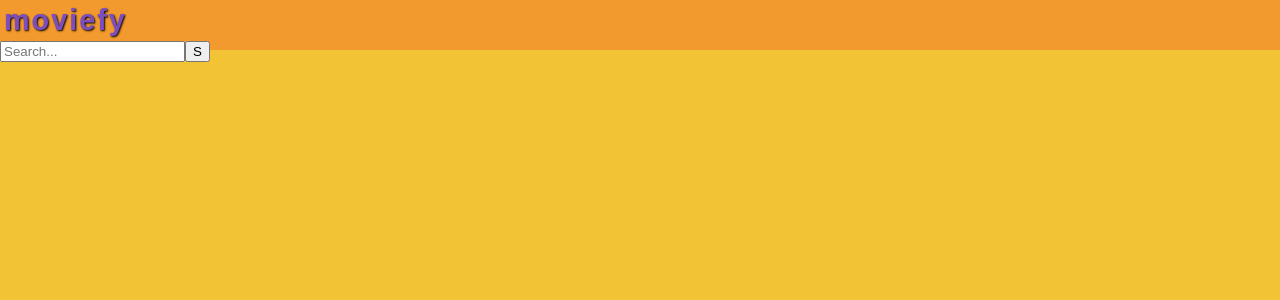
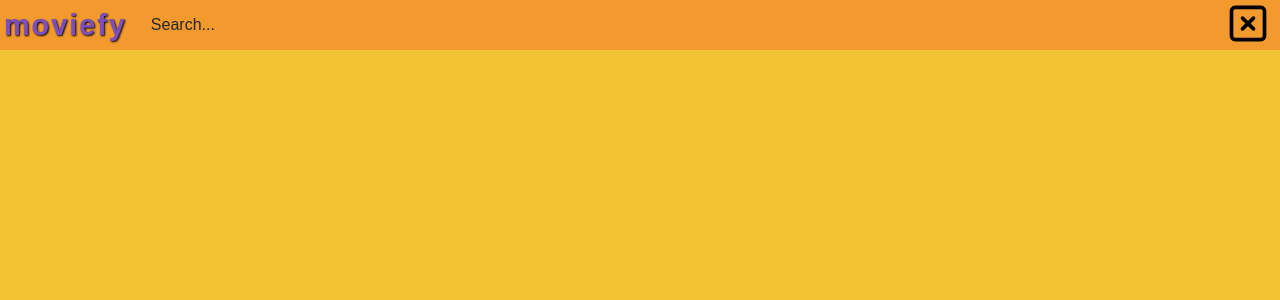
Before and after one commit to golubs/moviefy, a React (Create React App) app: page / in a window 1280 px wide. Shown: the top 300 px of the page. Built offline with nearby package versions, Linux system fonts and the light colour scheme; a web font is replaced by a local one.

Commit message:
add styling to header

```diff
--- a/src/components/Header.js
+++ b/src/components/Header.js
@@ -5,8 +5,12 @@ import Search from "./Search";
 import SearchButton from "./SearchButton";
 
 const AppBar = styled.header`
+  width: 100%;
+  height: 50px;
+  display: flex;
+  align-items: center;
+  justify-content: space-between;
   background: #f29a2e;
-  height: 50px;
 `;
 
 export default function Header() {
--- a/src/components/Search.js
+++ b/src/components/Search.js
@@ -1,5 +1,19 @@
 import React from "react";
+import styled from "@emotion/styled";
+
+const Input = styled.input`
+  height: 100%;
+  flex-grow: 1;
+  padding: 20px;
+  border: 0;
+  font-size: 1rem;
+  background: transparent;
+  &::placeholder {
+    color: #262626;
+  }
+  outline: none;
+`;
 
 export default function Search() {
-  return <input placeholder="Search..." />;
+  return <Input autoFocus placeholder="Search..." />;
 }
--- a/src/components/SearchButton.js
+++ b/src/components/SearchButton.js
@@ -1,5 +1,27 @@
 import React from "react";
+import styled from "@emotion/styled";
+import search from "../assets/search.svg";
+import close from "../assets/close.svg";
+
+const Button = styled.button`
+  height: 100%;
+  width: 64px;
+  flex-shrink: 0;
+  border: 0px;
+  &:focus {
+    outline: none;
+  }
+  background: transparent;
+`;
+
+const Icon = styled.img`
+  height: 90%;
+`;
 
 export default function SearchButton() {
-  return <button>S</button>;
+  return (
+    <Button>
+      <Icon src={close} />
+    </Button>
+  );
 }
```
Also changed, not shown: src/assets/close.svg (added), src/assets/search.svg (added).
